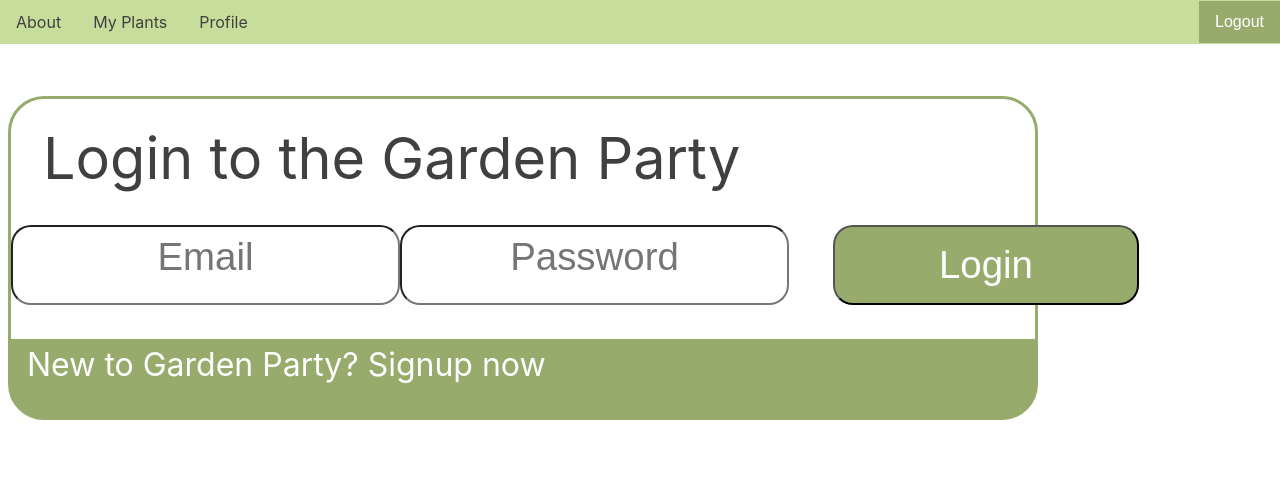
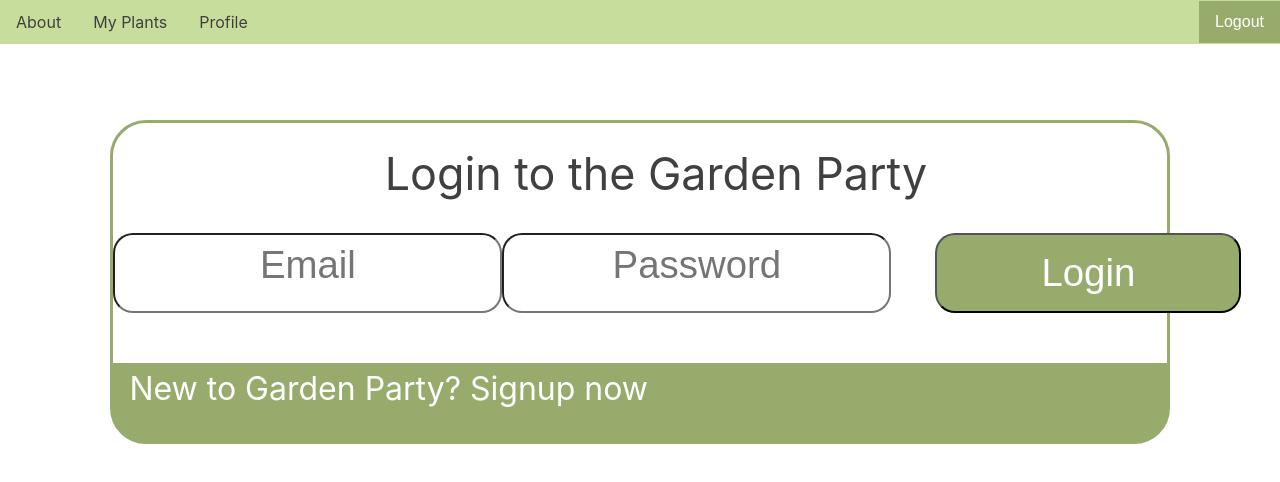
Before and after one commit to pirainogi/garden-pi-frontend, a React (Create React App) app: page /login in a window 1280 px wide. Shown: the top 482 px of the page. Built offline with nearby package versions, Linux system fonts and the light colour scheme; no server answers.

Commit message:
moved the login form

```diff
--- a/src/css/login.css
+++ b/src/css/login.css
@@ -1,9 +1,8 @@
 .login {
-  margin-top: 12vh;
+  margin-top: 15vh;
   margin-left: 1vh;
   margin-right: 1vh;
 }
 
 .login-wrapper {
-
 }
--- a/src/css/loginForm.css
+++ b/src/css/loginForm.css
@@ -4,14 +4,16 @@
   border-color: rgb(150, 171, 108);
   border-radius: 36px 36px 0 0;
   height: 30vh;
-  width: 80vw;
+  margin-left: 8vw;
+  margin-right: 8vw;
 }
 
 .login-title {
-  font-size: 4.5vw;
+  font-size: 3.5vw;
   margin-top: 3vh;
   margin-left: 4vh;
   color: #404040;
+  text-align: center;
 }
 
 .login-input {
@@ -53,8 +55,8 @@
   border-radius: 0 0 36px 36px;
   height: 9vh;
   background-color: rgb(150, 171, 108);
-  width: 80vw;
-  /* margin-top: 15vh; */
+  margin-left: 8vw;
+  margin-right: 8vw;
 }
 
 .signup-link {
```
